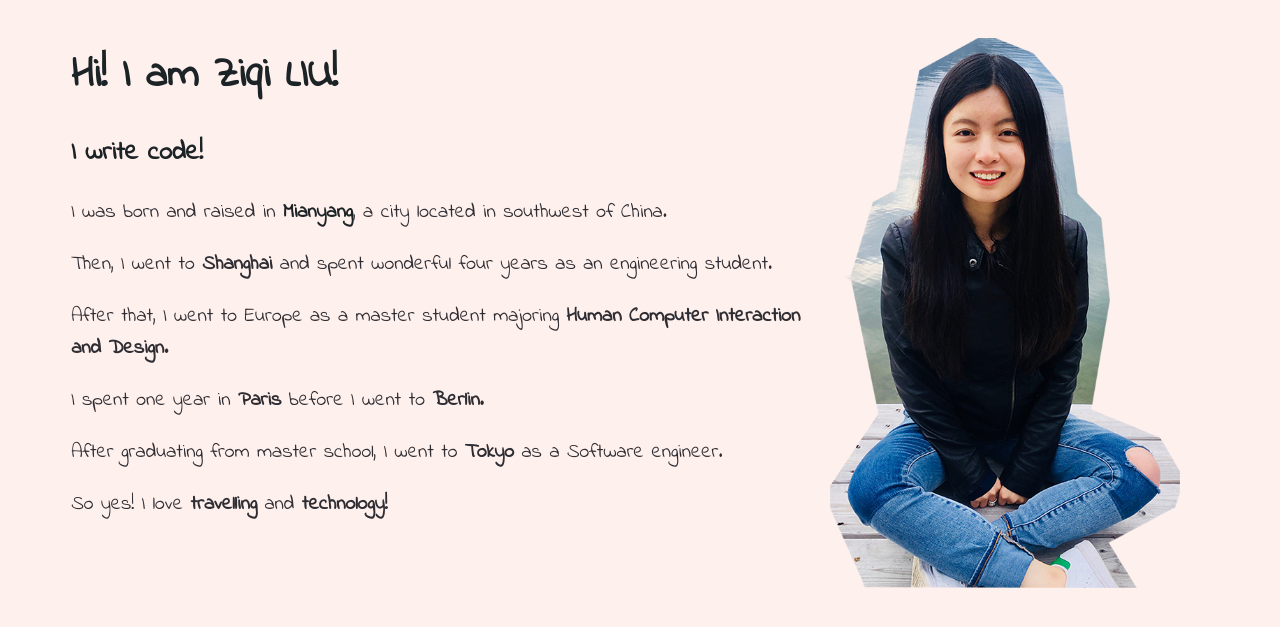
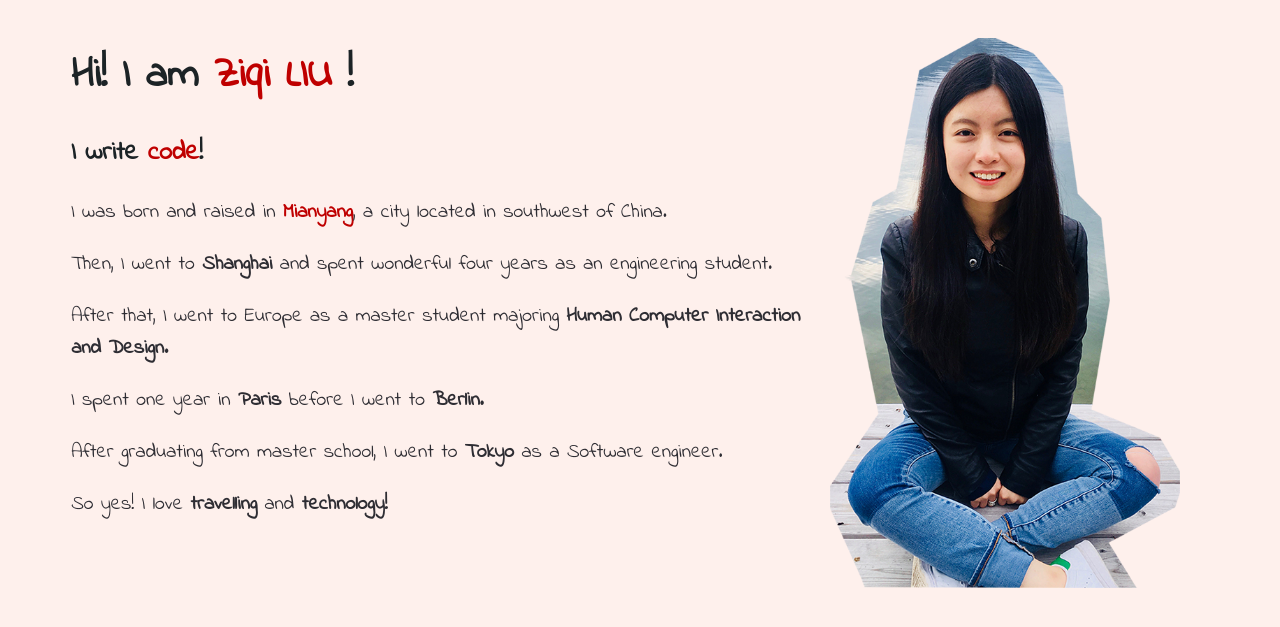
Before and after one commit to zichee/zichee.github.io, a Jekyll site: the page built from index.html, in a window 1280 px wide. Shown: the top 627 px of the page. Built offline with Jekyll 4.4.1, drawn with Linux system fonts in a browser that asks for light colours; Markdown is read by kramdown in place of the engine named in the settings.

Commit message:
add links and style

```diff
--- a/_includes/about.html
+++ b/_includes/about.html
@@ -1,2 +1,2 @@
-<about><div class="row"><div class="column-left"><h2>Hi! I am Ziqi LIU!</h2><h3>I write code!</h3><p> </p>I was born and raised in <a href="https://upload.wikimedia.org/wikipedia/commons/2/26/Location_of_Mianyang_Prefecture_within_Sichuan_%28China%29.png" onclick="window.open(this.href);return false;">Mianyang</a>, a city located in southwest of China.<p> </p>Then, I went to <strong>Shanghai </strong>and spent wonderful four years as an engineering student.<p></p>After that, I went to Europe as a master student majoring <strong>Human Computer Interaction and Design. </strong><p></p>I spent one year in <strong>Paris </strong>before I went to <strong>Berlin.</strong><p> </p>After graduating from master school, I went to <strong>Tokyo </strong>as a Software engineer.<p> </p>So yes!
+<about><div class="row"><div class="column-left"><h2>Hi! I am <a href="mailto:ziqi.liu.hcid@gmail.com">Ziqi LIU</a> !</h2><h3>I write <a href="assets/img/profile.png" onclick="window.open(this.href);return false;">code</a>!</h3><p></p>I was born and raised in <a href="https://upload.wikimedia.org/wikipedia/commons/2/26/Location_of_Mianyang_Prefecture_within_Sichuan_%28China%29.png" onclick="window.open(this.href);return false;">Mianyang</a>, a city located in southwest of China.<p></p>Then, I went to <strong>Shanghai </strong>and spent wonderful four years as an engineering student.<p></p>After that, I went to Europe as a master student majoring <strong>Human Computer Interaction and Design.</strong><p></p>I spent one year in <strong>Paris </strong>before I went to <strong>Berlin.</strong><p></p>After graduating from master school, I went to <strong>Tokyo </strong>as a Software engineer.<p></p>So yes!
 I love <strong>travelling </strong>and <strong>technology!</strong></div></div></about>
--- a/_jades/about.jade
+++ b/_jades/about.jade
@@ -2,8 +2,10 @@ about
   .row
     .column-left
 
-      h2 Hi! I am Ziqi LIU!
-      h3 I write code!
+      h2 Hi! I am <a href="mailto:ziqi.liu.hcid@gmail.com">Ziqi LIU</a> !
+
+      h3 I write <a href="assets/img/profile.png" onclick="window.open(this.href);return false;">code</a>!
+
       p
       |I was born and raised in
       a(href="https://upload.wikimedia.org/wikipedia/commons/2/26/Location_of_Mianyang_Prefecture_within_Sichuan_%28China%29.png" onclick="window.open(this.href);return false;") Mianyang
--- a/assets/css/1-base/_vars.sass
+++ b/assets/css/1-base/_vars.sass
@@ -2,5 +2,5 @@ $primary-color: #F6C
 $text-color: #2E2D33
 $accent-color: #1C2326
 $bg-color: #FEF0EC
-$link-color: $accent-color
+$link-color: #BF0000
 $selection-color: #FFF498
--- a/assets/css/main.css
+++ b/assets/css/main.css
@@ -47,13 +47,13 @@ hr {
   height: 0; }
 
 a {
-  color: #1C2326;
+  color: #BF0000;
   font-weight: bold;
   text-decoration: none;
   outline: 0; }
 
 a:hover, a:focus {
-  color: #475961; }
+  color: #ff2626; }
 
 ::-moz-selection {
   background: #FFF498; }
--- a/assets/img/profile.html
+++ /dev/null
@@ -1 +0,0 @@
-<profile><div class="row"><div class="column-right"><img src="assets/img/profile.png"/></div></div></profile>
```
Also changed, not shown: package.json (+6 -1 lines), 1 other file.
